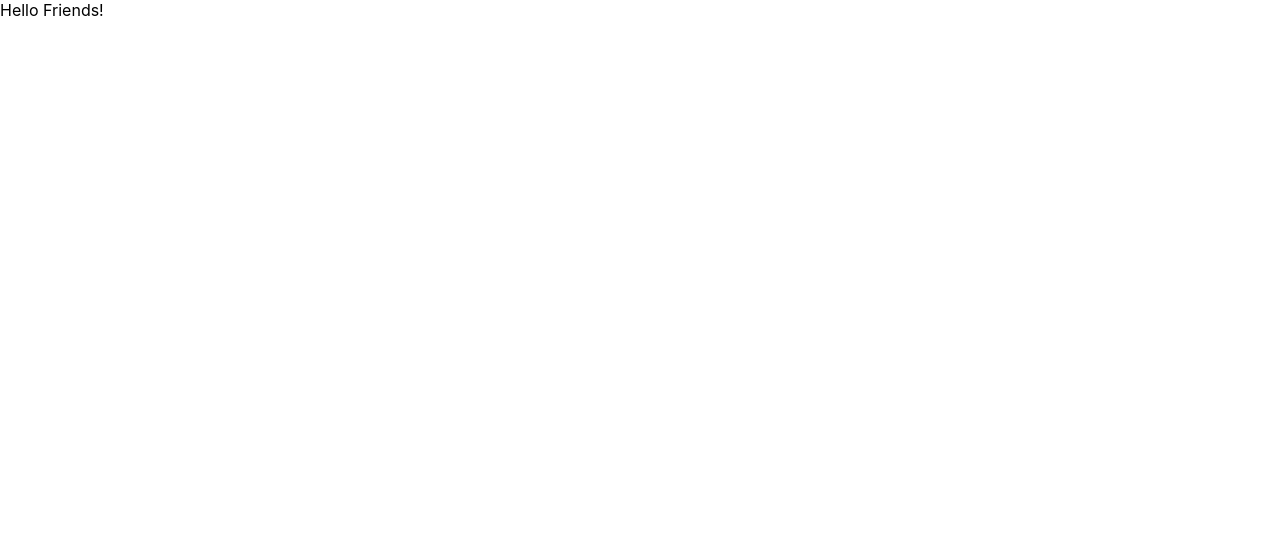
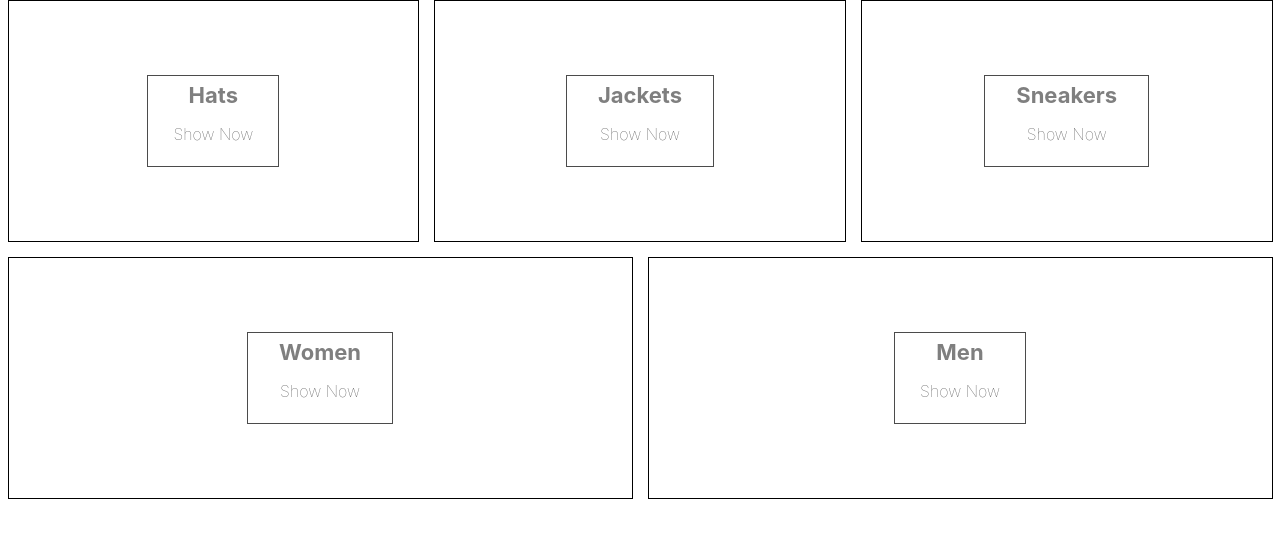
Before and after one commit to pedro-ruas/react-store-project, a React (Create React App) app: page / in a window 1280 px wide. Shown: the top 538 px of the page. Built offline with nearby package versions, Linux system fonts and the light colour scheme.

Commit message:
RS-001, create initial Homepage Sketch

```diff
--- a/package.json
+++ b/package.json
@@ -9,6 +9,7 @@
     "react": "^18.2.0",
     "react-dom": "^18.2.0",
     "react-scripts": "5.0.1",
+    "sass": "^1.69.5",
     "web-vitals": "^2.1.4"
   },
   "scripts": {
--- a/src/App.js
+++ b/src/App.js
@@ -1,7 +1,42 @@
+import './categories.styles.scss';
+
+const CATEGORIES = [
+  {
+    title: "Hats",
+    image: "",
+  },
+  {
+    title: "Jackets",
+    image: "",
+  },
+  {
+    title: "Sneakers",
+    image: "",
+  },
+  {
+    title: "Women",
+    image: "",
+  },
+  {
+    title: "Men",
+    image: "",
+  },
+];
+
 function App() {
   return (
-    <div>
-      Hello Friends!
+    <div className="Categories-Container">
+      {CATEGORIES.map((category) => (
+        <div key={category.title} className="Category-Container">
+          <div className="Category-Background">
+            {/* <img src={category.image} /> */}
+          </div>
+          <div className="Category-Content">
+            <h2>{category.title}</h2>
+            <p>Show Now</p>
+          </div>
+        </div>
+      ))}
     </div>
   );
 }
--- /dev/null
+++ b/src/categories.styles.scss
@@ -0,0 +1,75 @@
+.Categories-Container {
+  width: 100%;
+  display: flex;
+  flex-wrap: wrap;
+  justify-content: space-between;
+}
+
+.Category-Container {
+  min-width: 30%;
+  height: 240px;
+  flex: 1 1 auto;
+  display: flex;
+  align-items: center;
+  justify-content: center;
+  border: 1px solid black;
+  margin: 0 7.5px 15px;
+  overflow: hidden;
+
+  &:hover {
+    cursor: pointer;
+
+    & .Category-Background {
+      transform: scale(1.1);
+      transition: transform 6s cubic-bezier(0.25, 0.45, 0.45, 0.95);
+    }
+
+    & .Category-Content {
+      opacity: 0.9;
+    }
+  }
+
+  &.large {
+    height: 380px;
+  }
+
+  &:first-child {
+    margin-right: 7.5px;
+  }
+
+  &:last-child {
+    margin-left: 7.5px;
+  }
+
+  .Category-Background {
+    width: 100%;
+    height: 100%;
+    background-size: cover;
+    background-position: center;
+  }
+
+  .Category-Content {
+    height: 90px;
+    padding: 0 25px;
+    display: flex;
+    flex-direction: column;
+    align-items: center;
+    justify-content: center;
+    border: 1px solid black;
+    background-color: white;
+    opacity: 0.7;
+    position: absolute;
+
+    h2 {
+      font-weight: bold;
+      margin: 0 6px 0;
+      font-size: 22px;
+      color: #4a4a4a;
+    }
+
+    p {
+      font-weight: lighter;
+      font-size: 16px;
+    }
+  }
+}
```
Also changed, not shown: 1 other file (tests, documents, lock files or other folders).
